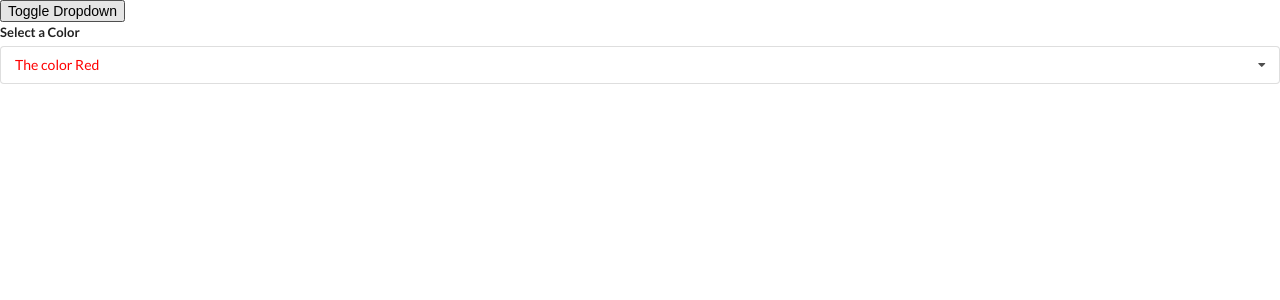
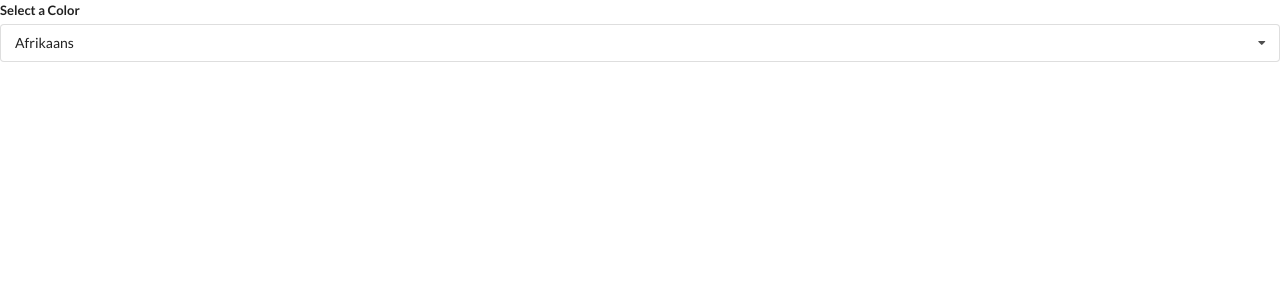
Before and after one commit to Avivitw/widgets, a React (Create React App) app: page / in a window 1280 px wide. Shown: the top 300 px of the page. Built offline with nearby package versions, Linux system fonts and the light colour scheme.

Commit message:
Added Translate component widget

```diff
--- a/src/App.js
+++ b/src/App.js
@@ -2,6 +2,7 @@
 import Accordion from "./components/Accordion";
 import Search from "./components/Search";
 import Dropdown from "./components/Dropdown";
+import Translate from "./components/Translate";
 
 const items = [
   {
@@ -34,21 +35,9 @@
 ];
 
 export default () => {
-  const [selected, setSelected] = useState(options[0]);
-  const [showDropdown, setShowDropdown] = useState(true);
-
   return (
     <div>
-      <button onClick={() => setShowDropdown(!showDropdown)}>
-        Toggle Dropdown
-      </button>
-      {showDropdown ? (
-        <Dropdown
-          selected={selected}
-          onSelectedChange={setSelected}
-          options={options}
-        />
-      ) : null}
+      <Translate />
     </div>
   );
 };
--- /dev/null
+++ b/src/components/Translate.js
@@ -0,0 +1,33 @@
+import React, { useState } from "react";
+import Dropdown from "./Dropdown";
+
+const options = [
+  {
+    label: "Afrikaans",
+    value: "af",
+  },
+  {
+    label: "Arabic",
+    value: "ar",
+  },
+  {
+    label: "Hindi",
+    value: "hi",
+  },
+];
+
+const Translate = () => {
+  const [language, setLanguage] = useState(options[0]);
+
+  return (
+    <div>
+      <Dropdown
+        selected={language}
+        onSelectedChange={setLanguage}
+        options={options}
+      />
+    </div>
+  );
+};
+
+export default Translate;
```
